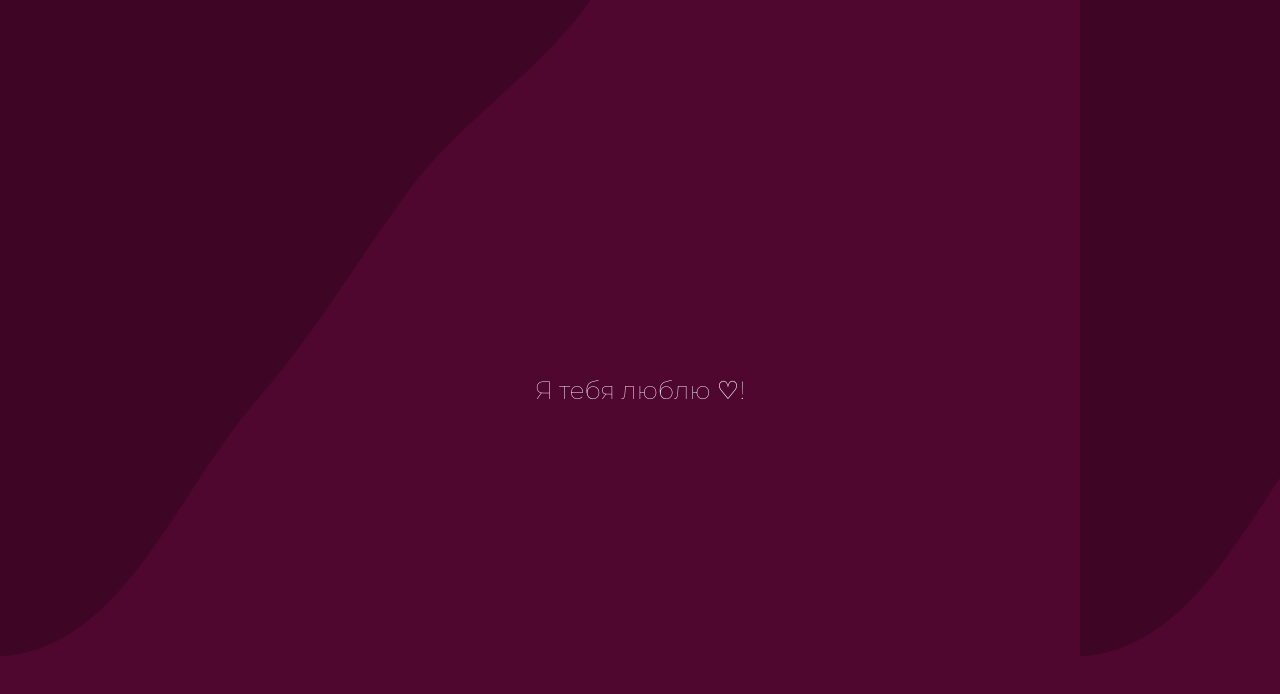
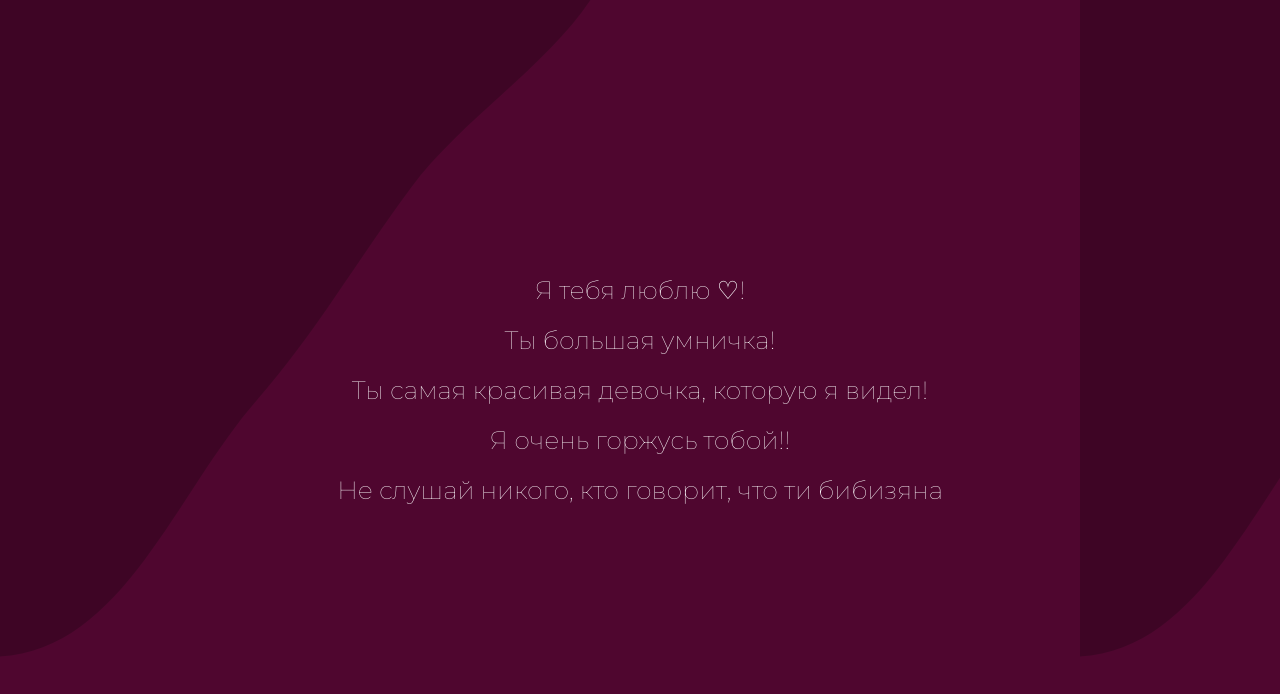
Before and after one commit to muzeka1/muzeka1.github.io, a plain HTML site: page page.html in a window 1280 px wide. Drawn offline with Linux system fonts and the light colour scheme.

Commit message:
Update page.html

```diff
--- a/page.html
+++ b/page.html
@@ -15,6 +15,11 @@
             <div class="kom">
                 Я тебя люблю &#x2661!
             </div>
+            <div class="kom">Ты большая умничка!</div>
+            <div class="kom">Ты самая красивая девочка, которую я видел!</div>
+            <div class="kom">Я очень горжусь тобой!!</div>
+            <div class="kom">Не слушай никого, кто говорит, что ти бибизяна</div>
+        </div>
         </div>
     </div>
 </body>
```
